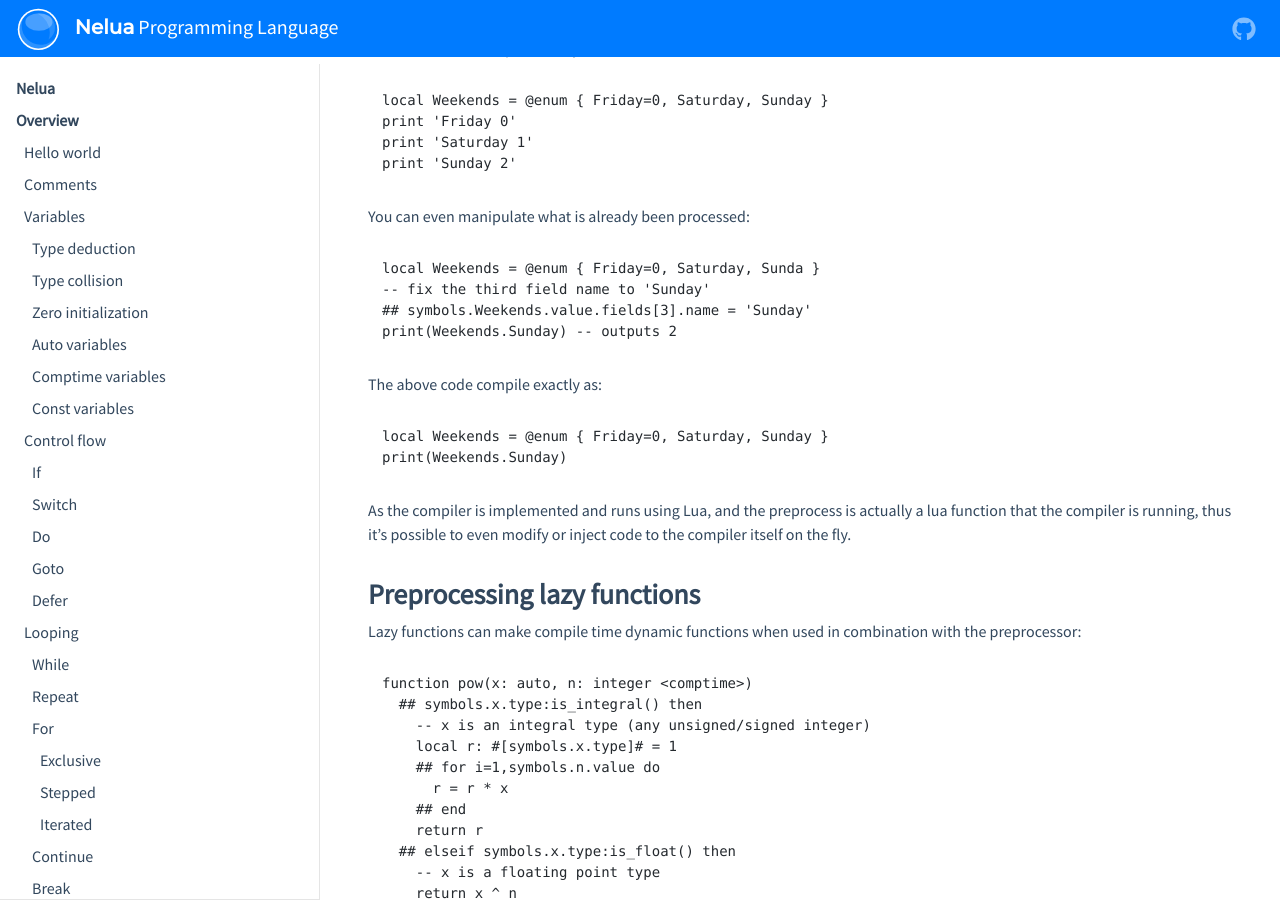
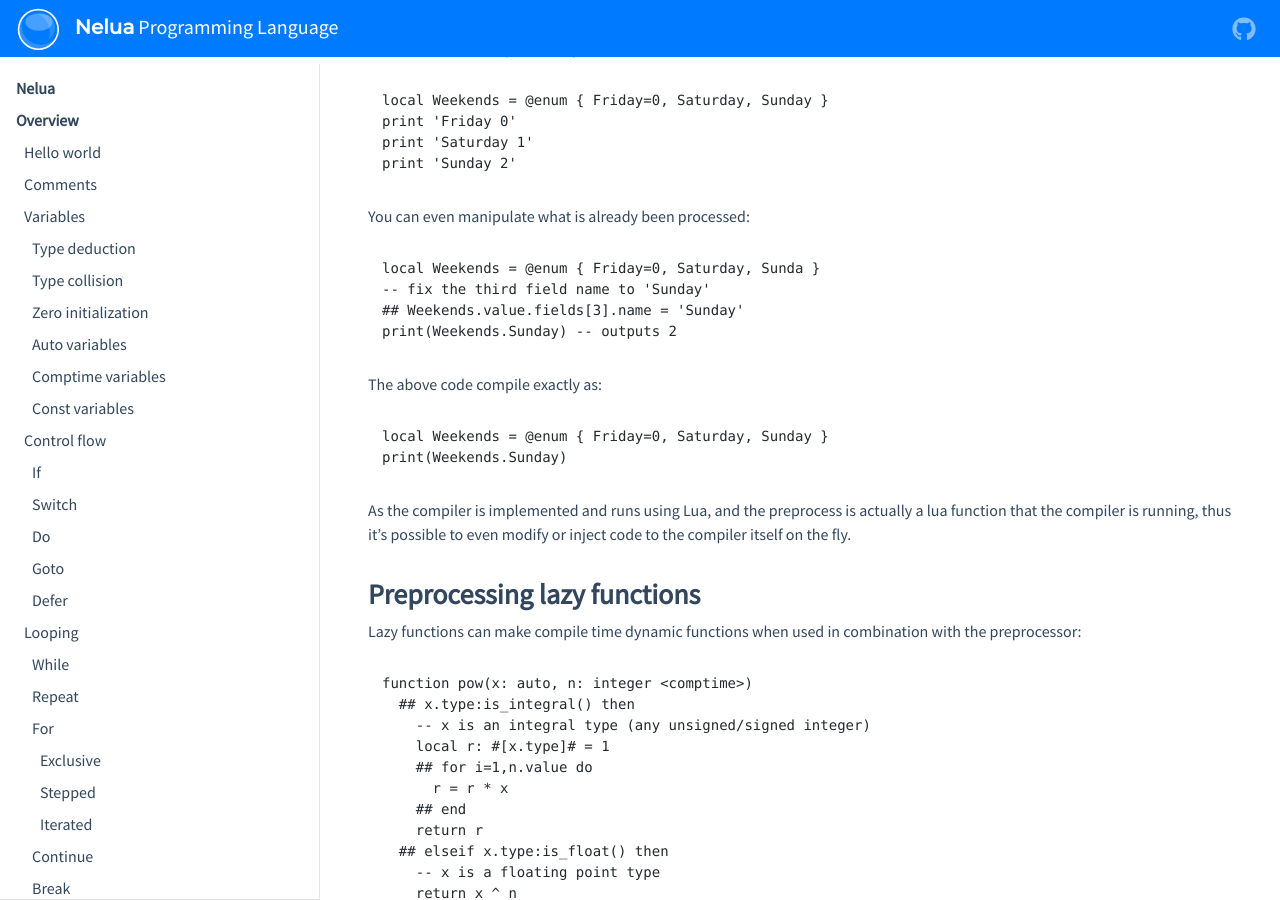
Before and after one commit to edubart/nelua-lang, a Jekyll site: the page built from docs/pages/overview.md, in a window 1280 px wide and 900 px high, scrolled down 20238 px. Built offline with Jekyll 4.4.1, drawn with Linux system fonts in a browser that asks for light colours; nearby versions of some CDN libraries; some of the changed text lies outside the part shown.

Commit message:
Shortcut for referencing symbols while preprocessing

````diff
--- a/docs/pages/overview.md
+++ b/docs/pages/overview.md
@@ -1000,7 +1000,7 @@
 
 ```nelua
 local Weekends = @enum { Friday=0, Saturday, Sunda }
-## for i,field in ipairs(symbols.Weekends.value.fields) do
+## for i,field in ipairs(Weekends.value.fields) do
   print(#[field.name .. ' ' .. tostring(field.value)]#)
 ## end
 ```
@@ -1019,7 +1019,7 @@
 ```nelua
 local Weekends = @enum { Friday=0, Saturday, Sunda }
 -- fix the third field name to 'Sunday'
-## symbols.Weekends.value.fields[3].name = 'Sunday'
+## Weekends.value.fields[3].name = 'Sunday'
 print(Weekends.Sunday) -- outputs 2
 ```
 
@@ -1041,19 +1041,19 @@
 
 ```nelua
 function pow(x: auto, n: integer <comptime>)
-  ## symbols.x.type:is_integral() then
+  ## x.type:is_integral() then
     -- x is an integral type (any unsigned/signed integer)
-    local r: #[symbols.x.type]# = 1
-    ## for i=1,symbols.n.value do
+    local r: #[x.type]# = 1
+    ## for i=1,n.value do
       r = r * x
     ## end
     return r
-  ## elseif symbols.x.type:is_float() then
+  ## elseif x.type:is_float() then
     -- x is a floating point type
     return x ^ n
   ##[[ else
     -- invalid type, raise an error at compile time
-    symbols.x.node:raisef('cannot pow variable of type "%s"', tostring(symbols.x.type))
+    x.node:raisef('cannot pow variable of type "%s"', tostring(x.type))
   end ]]
 end
 
@@ -1069,7 +1069,7 @@
 
 ```nelua
 local function unroll(count: integer <comptime>, body: block)
-  ## for i=1,symbols.count.value do
+  ## for i=1,count.value do
     body()
   ## end
 end
````
Also changed, not shown: 7 other files.
